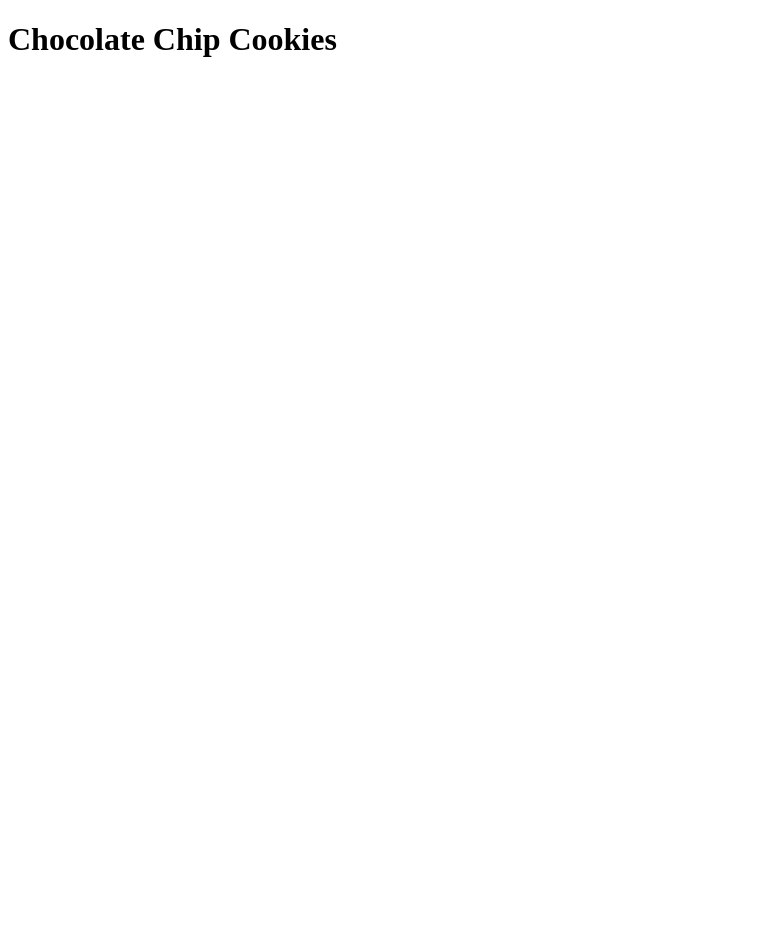
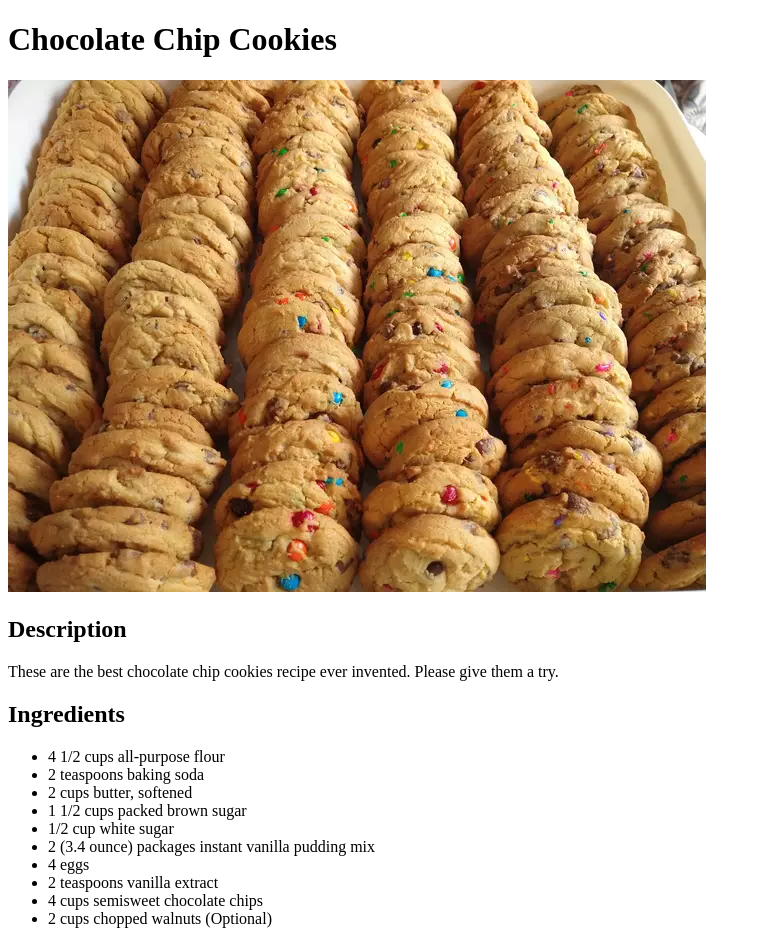
Before and after one commit to yipqp/odin-recipes, a plain HTML site: page recipes/chocolate-chip-cookies.html in a window 1280 px wide. Shown: the whole page, without its empty margins (0-761 px from the left). Before the commit the page ends 800 px from the top, so only its background shows below. Drawn offline with Linux system fonts and the light colour scheme.

Commit message:
Add ingredients list to cookies page

```diff
--- a/recipes/chocolate-chip-cookies.html
+++ b/recipes/chocolate-chip-cookies.html
@@ -7,5 +7,25 @@
 
     <body>
         <h1>Chocolate Chip Cookies</h1>
+        <img src="../img/cookies.jpg" alt="large batch of delicious cookies">
+        <h2>Description</h2>
+        <p>These are the best chocolate chip cookies recipe ever invented. Please give them a try.</p>
+        <h2>Ingredients</h2>
+        <ul>
+            <li>4 1/2 cups all-purpose flour</li>
+            <li>2 teaspoons baking soda</li>
+            <li>2 cups butter, softened</li>
+            <li>1 1/2 cups packed brown sugar</li>
+            <li>1/2 cup white sugar</li>
+            <li>2 (3.4 ounce) packages instant vanilla pudding mix</li>
+            <li>4 eggs</li>
+            <li>2 teaspoons vanilla extract</li>
+            <li>4 cups semisweet chocolate chips</li>
+            <li>2 cups chopped walnuts (Optional)</li>
+        </ul>
+
+
+
+
     </body>
 </html>
```
Also changed, not shown: img/cookies.jpg (added).
